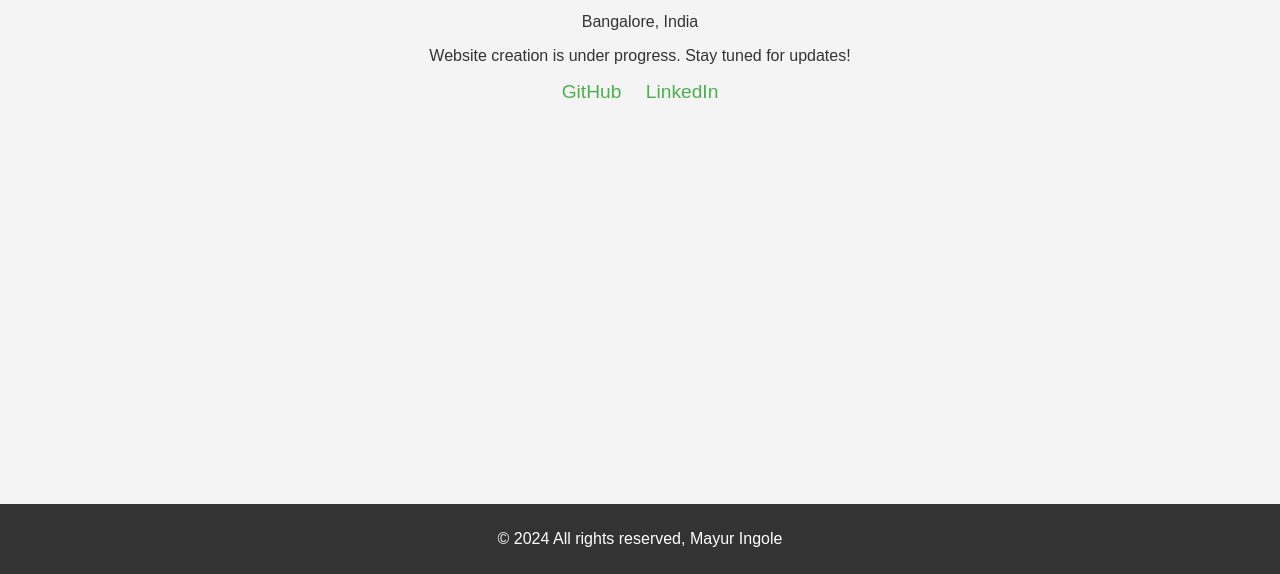
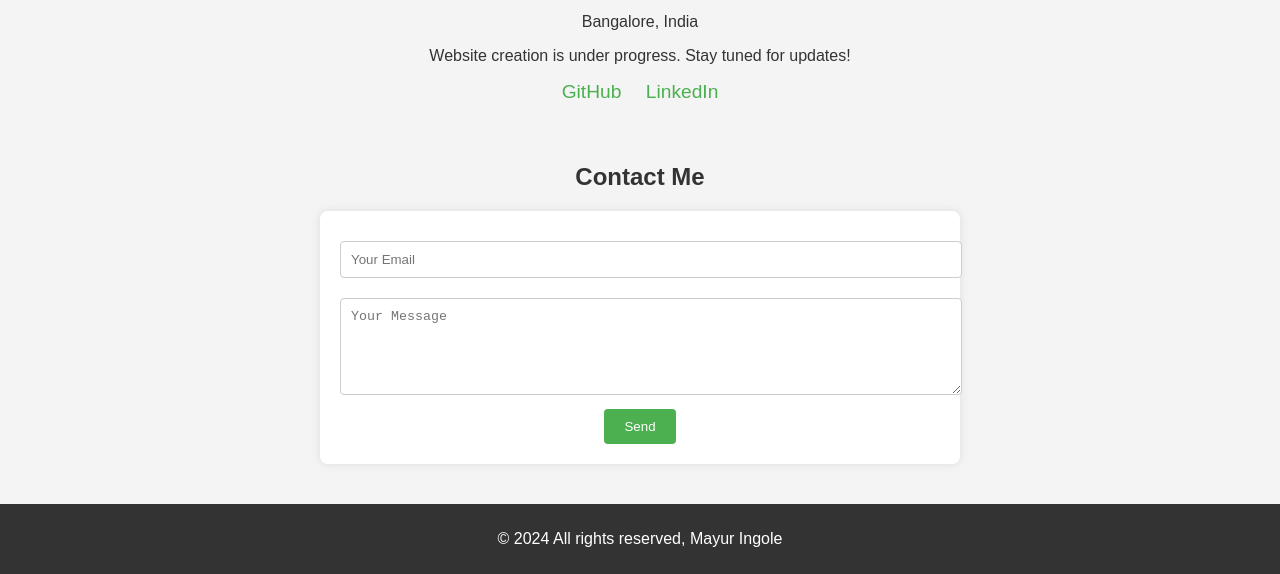
Before and after one commit to mayur-ml/ai, a plain HTML site: page index.html in a window 1280 px wide. Shown: the part 226-800 px from the top of the page. Drawn offline with Linux system fonts and the light colour scheme.

Commit message:
Update index.html

```diff
--- a/index.html
+++ b/index.html
@@ -39,6 +39,32 @@
             width: 100%;
             bottom: 0;
         }
+        .contact-form {
+            max-width: 600px;
+            margin: 0 auto;
+            background: white;
+            padding: 20px;
+            border-radius: 8px;
+            box-shadow: 0 0 10px rgba(0,0,0,0.1);
+        }
+        .contact-form input, .contact-form textarea {
+            width: 100%;
+            padding: 10px;
+            margin: 10px 0;
+            border: 1px solid #ccc;
+            border-radius: 4px;
+        }
+        .contact-form button {
+            background-color: #4CAF50;
+            color: white;
+            padding: 10px 20px;
+            border: none;
+            border-radius: 4px;
+            cursor: pointer;
+        }
+        .contact-form button:hover {
+            background-color: #45a049;
+        }
     </style>
 </head>
 <body>
@@ -56,6 +82,14 @@
             <a href="https://www.linkedin.com/in/mayur-ingole-415386170/" target="_blank">LinkedIn</a>
         </div>
     </div>
+    <div class="container">
+        <h2>Contact Me</h2>
+        <form class="contact-form" action="https://formspree.io/f/mnqekrdb" method="POST">
+            <input type="email" name="email" placeholder="Your Email" required>
+            <textarea name="message" rows="5" placeholder="Your Message" required></textarea>
+            <button type="submit">Send</button>
+        </form>
+    </div>
     <footer>
         <p>&copy; <span id="year"></span> All rights reserved, Mayur Ingole</p>
     </footer>
```
